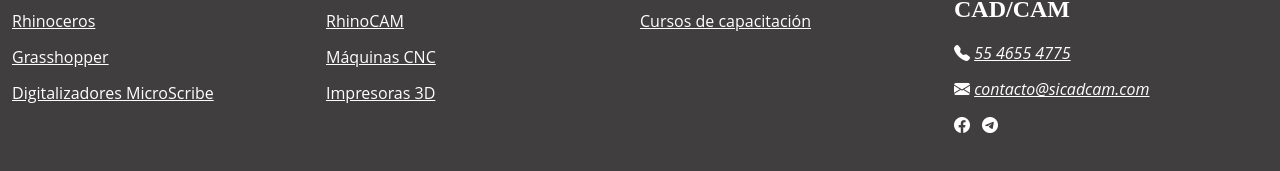
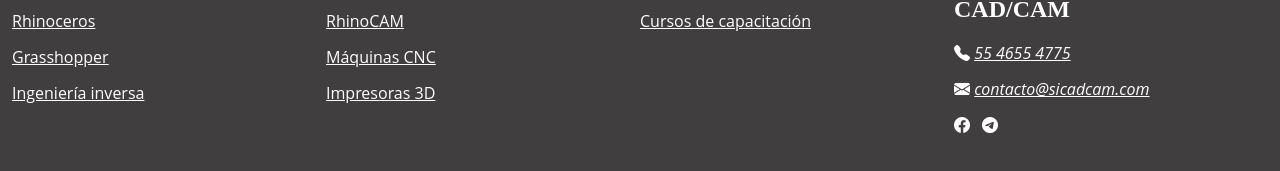
Before and after one commit to Comecacahuates/web-sicadcam, a Next.js app: page / in a window 1280 px wide. Shown: the part 3537-3708 px from the top of the page. Built offline with nearby package versions, Linux system fonts and the light colour scheme.

Commit message:
Ajustes en el pie de página

```diff
--- a/components/footer.tsx
+++ b/components/footer.tsx
@@ -13,18 +13,18 @@
           <p className="h4 text-white">Diseño 3D</p>
           <ul>
             <li className="mb-3">
-              <Link href="#">
+              <Link href="/Rhinoceros">
                 <a className="text-white">Rhinoceros</a>
               </Link>
             </li>
             <li className="mb-3">
-              <Link href="#">
+              <Link href="/Grasshopper">
                 <a className="text-white">Grasshopper</a>
               </Link>
             </li>
             <li className="mb-3">
-              <Link href="#">
-                <a className="text-white">Digitalizadores MicroScribe</a>
+              <Link href="/IngenieriaInversa">
+                <a className="text-white">Ingeniería inversa</a>
               </Link>
             </li>
           </ul>
@@ -34,17 +34,17 @@
           <p className="h4 text-white">Fabricación</p>
           <ul>
             <li className="mb-3">
-              <Link href="#">
+              <Link href="/RhinoCAM">
                 <a className="text-white">RhinoCAM</a>
               </Link>
             </li>
             <li className="mb-3">
-              <Link href="#">
+              <Link href="/MaquinasCNC">
                 <a className="text-white">Máquinas CNC</a>
               </Link>
             </li>
             <li className="mb-3">
-              <Link href="#">
+              <Link href="/Impresoras3D">
                 <a className="text-white">Impresoras 3D</a>
               </Link>
             </li>
@@ -55,7 +55,7 @@
           <p className="h4 text-white">Educación</p>
           <ul>
             <li className="mb-3">
-              <Link href="#">
+              <Link href="/Cursos">
                 <a className="text-white">Cursos de capacitación</a>
               </Link>
             </li>
```
